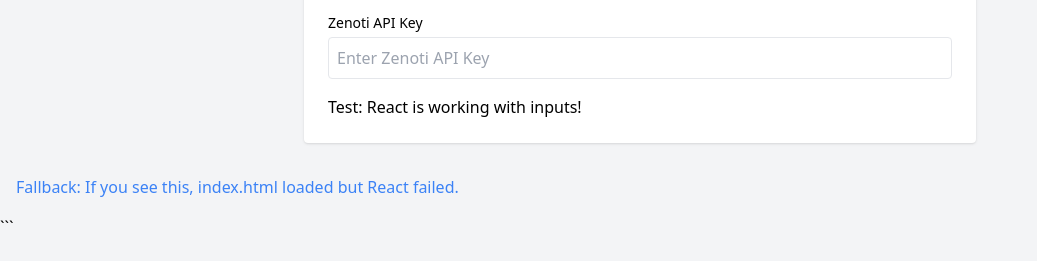
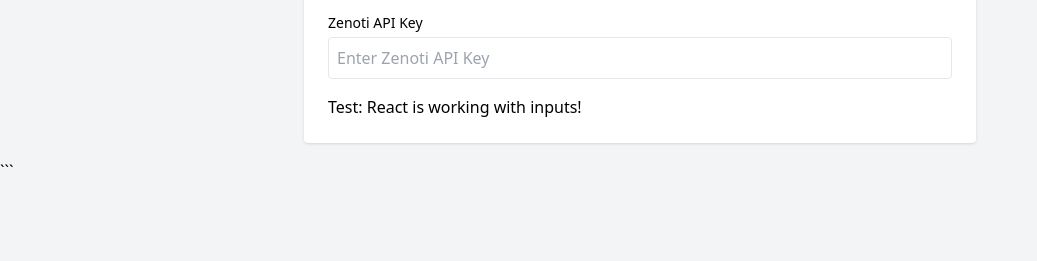
Before and after one commit to Chait-17/zenoti-qbo-integration, a website: page index.html in a window 1280 px wide. Shown: the part 181-442 px from the top of the page, without its empty margins (0-1037 px from the left). Drawn offline with nearby package versions, Linux system fonts and the light colour scheme.

Commit message:
Remove fallback div in debug version.

```diff
--- a/index.html
+++ b/index.html
@@ -12,7 +12,6 @@
      </head>
      <body class="bg-gray-100">
        <div id="root" class="container mx-auto p-4"></div>
-       <div class="text-blue-500 p-4">Fallback: If you see this, index.html loaded but React failed.</div>
        <script type="text/babel">
          const { useState } = React;
 
```
